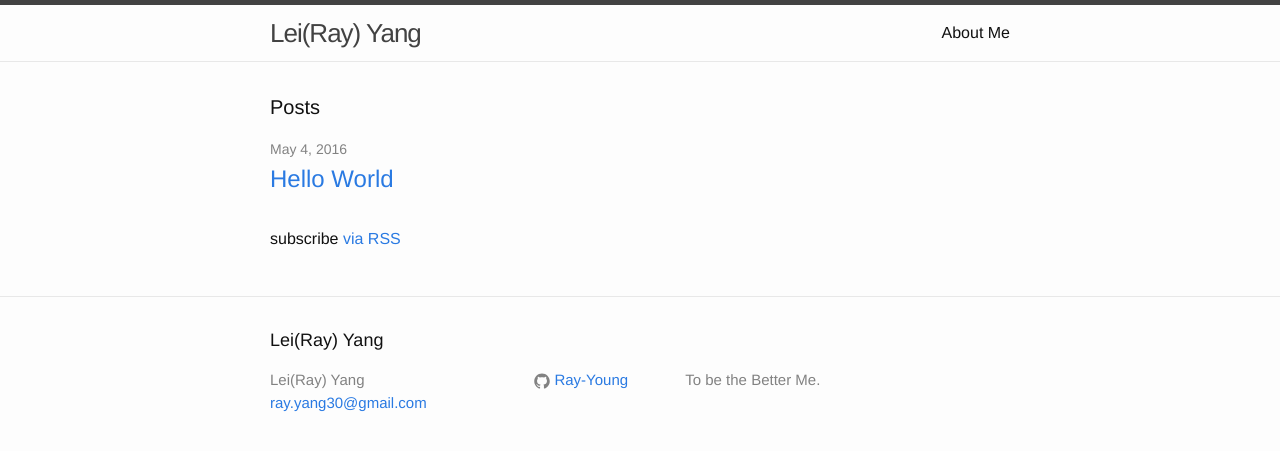
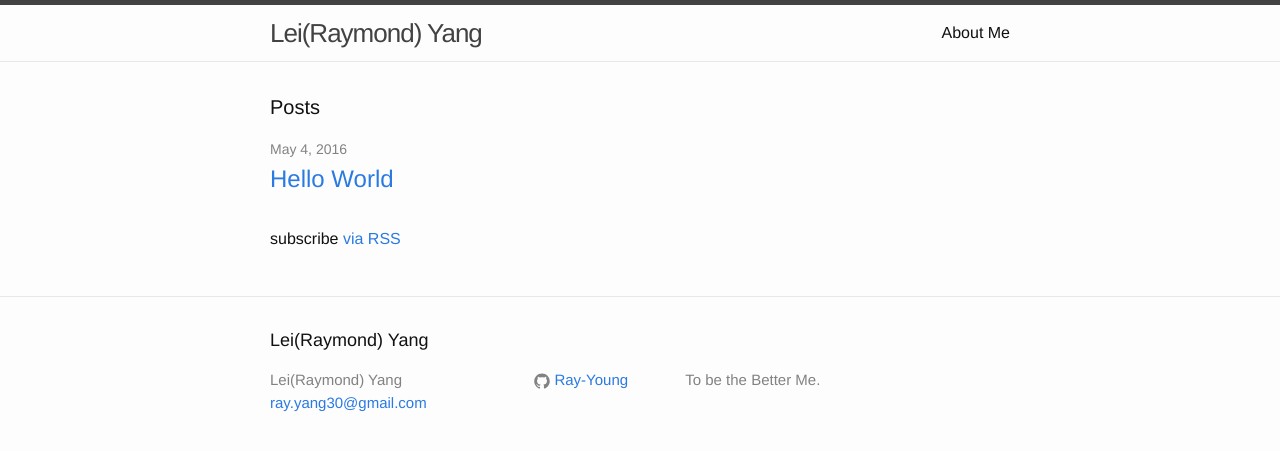
Before and after one commit to Ray-Young/ray-young.github.io, a Jekyll site: the page built from index.html, in a window 1280 px wide. Shown: the top 451 px of the page. Built offline with Jekyll 4.4.1, drawn with Linux system fonts in a browser that asks for light colours.

Commit message:
update the config of name

```diff
--- a/_config.yml
+++ b/_config.yml
@@ -1,5 +1,5 @@
 # Site Settings
-title: Lei(Ray) Yang
+title: Lei(Raymond) Yang
 email: ray.yang30@gmail.com
 description: To be the Better Me.
 baseurl: ""
```
